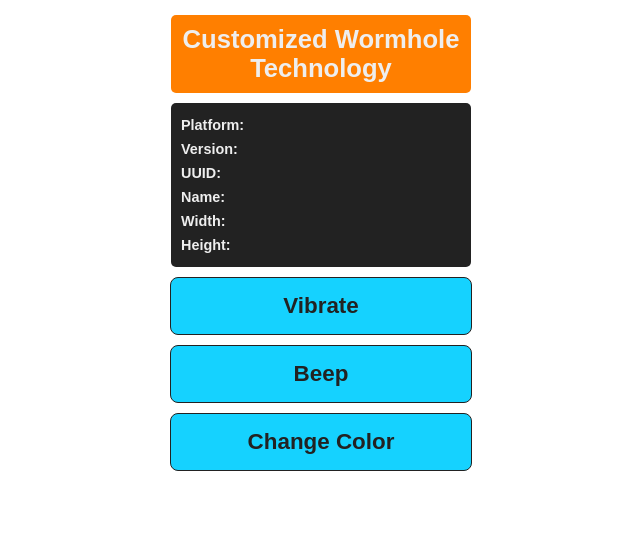
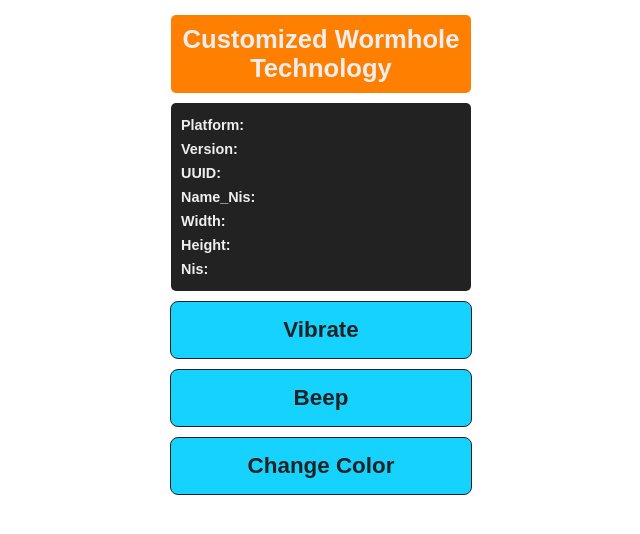
Before and after one commit to Apphackers/MyApp, a plain HTML site: page MyApp/LocalFiles/index.html in a window 1280 px wide. Shown: the whole page, without its empty margins (319-959 px from the left). Drawn offline with Linux system fonts and the light colour scheme.

Commit message:
Test af html.pane.indexItems Name -> Name_Nis + addition of new field... called Nis

```diff
--- a/MyApp/LocalFiles/index.html
+++ b/MyApp/LocalFiles/index.html
@@ -90,9 +90,10 @@
 				<div class="infoItem">Platform: <span id="platform">&nbsp;</span></div>
 				<div class="infoItem">Version: <span id="version">&nbsp;</span></div>
 				<div class="infoItem">UUID: <span id="uuid">&nbsp;</span></div>
-				<div class="infoItem">Name: <span id="name">&nbsp;</span></div>
+				<div class="infoItem">Name_Nis: <span id="name">&nbsp;</span></div>
 				<div class="infoItem">Width: <span id="width">&nbsp;</span></div>
 				<div class="infoItem">Height: <span id="height">&nbsp;</span></div>
+				<div class="infoItem">Nis: <span id="height">&nbsp;</span></div>
 			</div>
 			<div class="pane button" onclick="vibrate();">Vibrate</div>
 			<div class="pane button" onclick="beep();">Beep</div>
```
Also changed, not shown: 1 other file.
